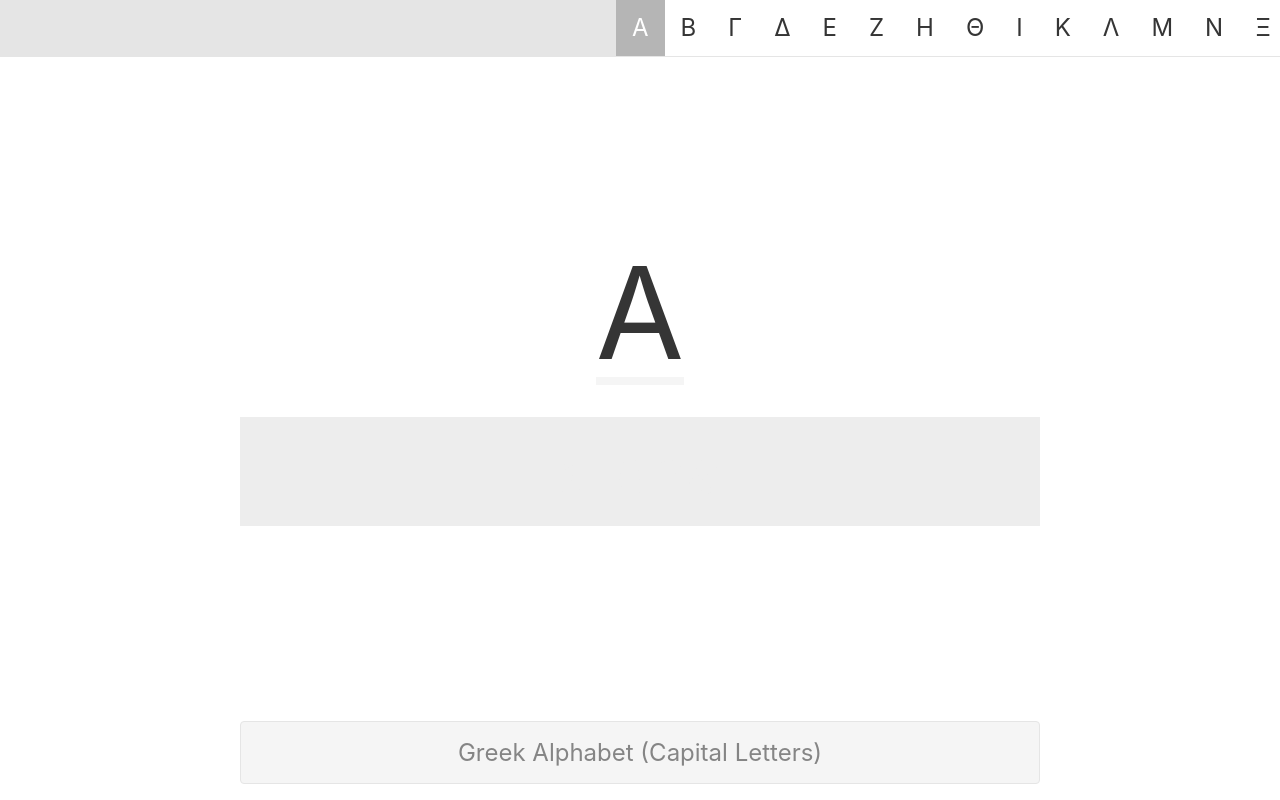
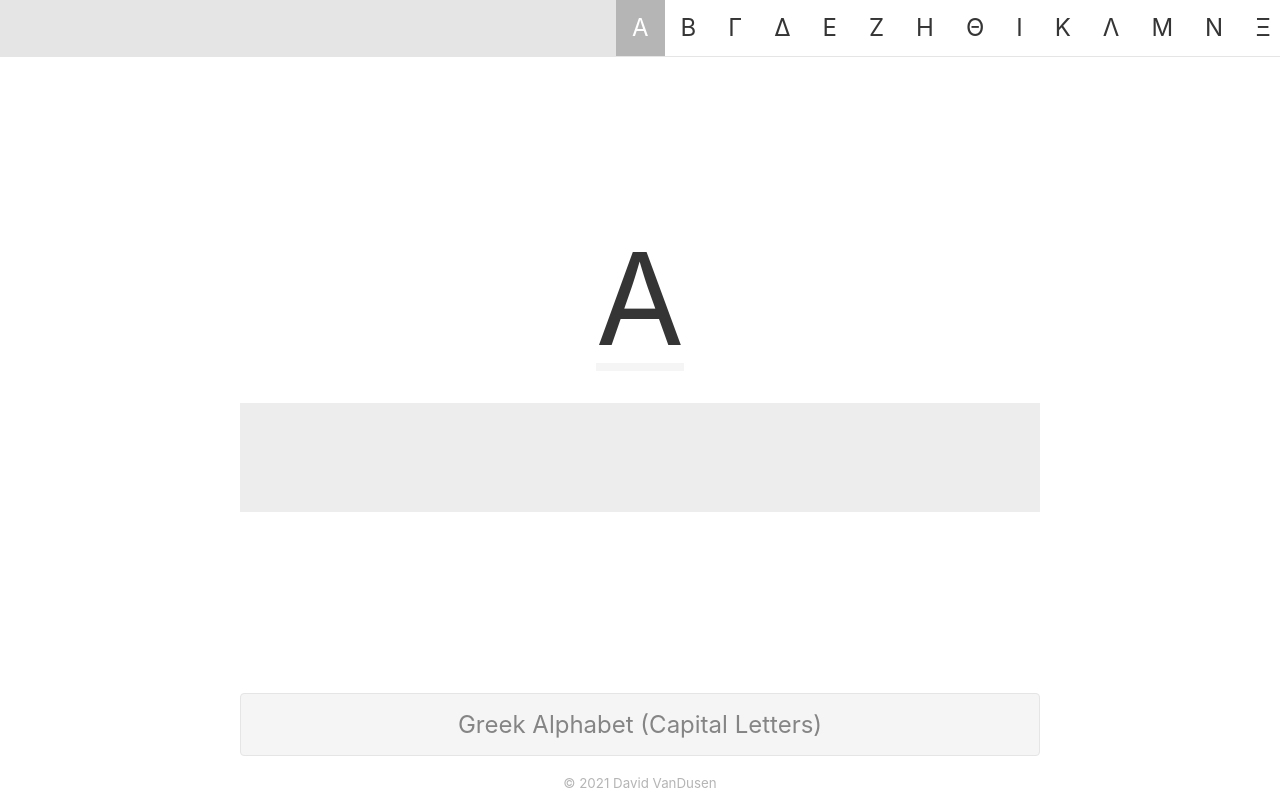
Before and after one commit to davidvandusen/phonograph.figureandsound.com, a Preact app: page / in a window 1280 px wide. Built offline with nearby package versions, Linux system fonts and the light colour scheme.

Commit message:
Add copyright statement to app

```diff
--- a/src/components/App.jsx
+++ b/src/components/App.jsx
@@ -312,6 +312,7 @@ class App extends Component {
             />
           </div>
         </div>
+        <div className="legal"><p><small>© 2021 David VanDusen</small></p></div>
       </div>
     );
   }
--- a/src/styles/app.css
+++ b/src/styles/app.css
@@ -17,7 +17,6 @@ html {
   bottom: 0;
   display: flex;
   flex-direction: column;
-  justify-content: space-between;
   left: 0;
   position: absolute;
   right: 0;
@@ -50,7 +49,12 @@ html {
 }
 
 .character-query {
+  align-items: center;
+  display: flex;
+  flex-direction: column;
+  flex-grow: 1;
   font-size: 8rem;
+  justify-content: center;
   line-height: 8rem;
   order: 2;
   text-align: center;
@@ -100,9 +104,20 @@ html {
   transform: translateX(-3rem);
 }
 
+.legal {
+  order: 5;
+}
+
+.legal p {
+  color: #b5b5b5;
+  margin: 0 0 0.5rem;
+  text-align: center;
+}
+
 .response-prompt {
   margin: 0 auto 2rem;
   max-width: 50rem;
+  width: 100%;
 }
 
 .response-prompt input {
```
